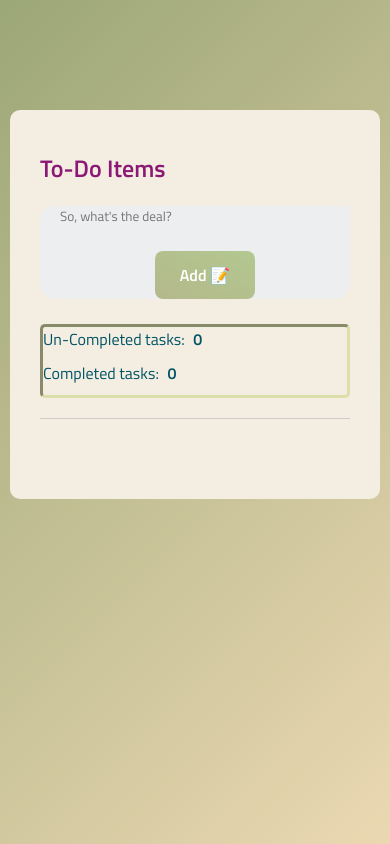
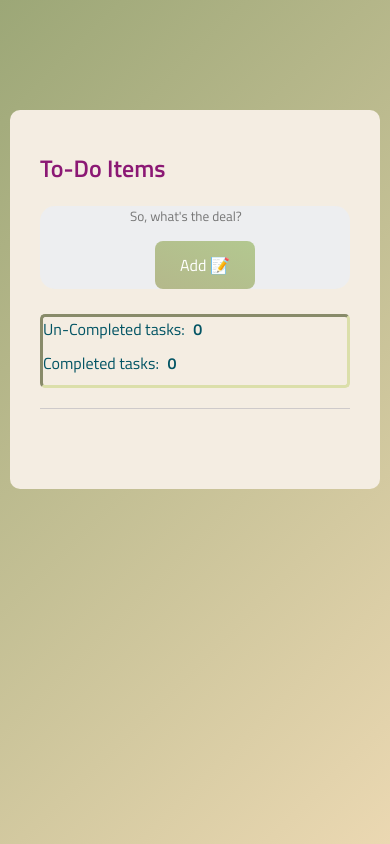
Before and after one commit to DeepakKumarKhatri/To-Do-List-Javascript, a plain HTML site: page index.html in a window 390 px wide. Drawn offline with Linux system fonts and the light colour scheme.

Commit message:
Bugs fixed

```diff
--- a/script.js
+++ b/script.js
@@ -146,11 +146,11 @@ function displayData(){
     list_container_completed.innerHTML = localStorage.getItem("dataCompleted");
 }
 
-// function removeData(){
-//     const key = "data";
-//     // Remove the data from the local storage
-//     localStorage.removeItem(key);
-//     localStorage.removeItem("dataCompleted");
-// }
-// removeData();
+function removeData(){
+    const key = "data";
+    // Remove the data from the local storage
+    localStorage.removeItem(key);
+    localStorage.removeItem("dataCompleted");
+}
+removeData();
 displayData();
--- a/style.css
+++ b/style.css
@@ -46,10 +46,6 @@ input{
     outline: none;
     background: transparent;
     font-weight: 14px;
-    max-width: 80%;
-    overflow: hidden;
-    white-space: nowrap;
-    text-overflow: ellipsis;
 }
 
 #addButton{
@@ -58,7 +54,7 @@ input{
     padding: 16px 50px;
     background: linear-gradient(to top right,#b4b88b,#B3C890);
     color: #fff;
-    font-weight: bolder;
+    font: bolder;
     font-size: 18px;
     cursor: pointer;
     border-radius: 10px;
@@ -180,8 +176,5 @@ ul#list-container-completed {
         padding-bottom: 5%;
         background-color: #edeef0;
         border-radius: 2px;
-        width: 100%;
-        max-width: 100%;
-        margin-bottom: 10px;
     }
 }
```
